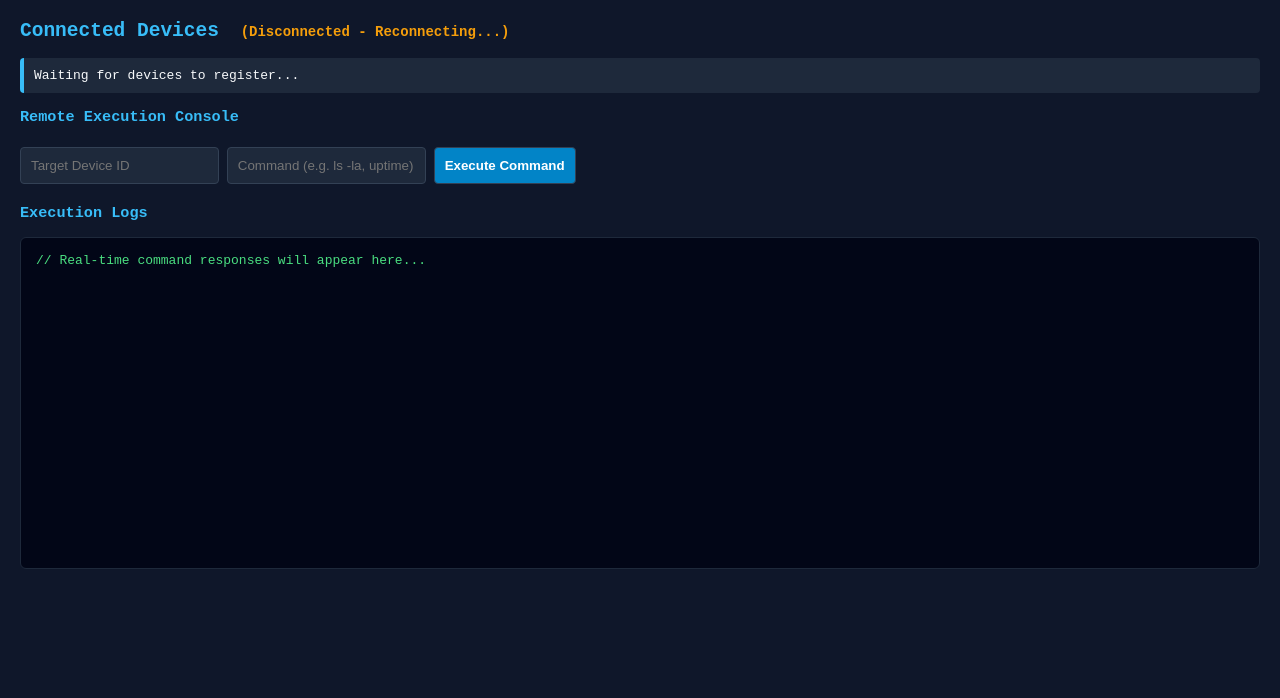
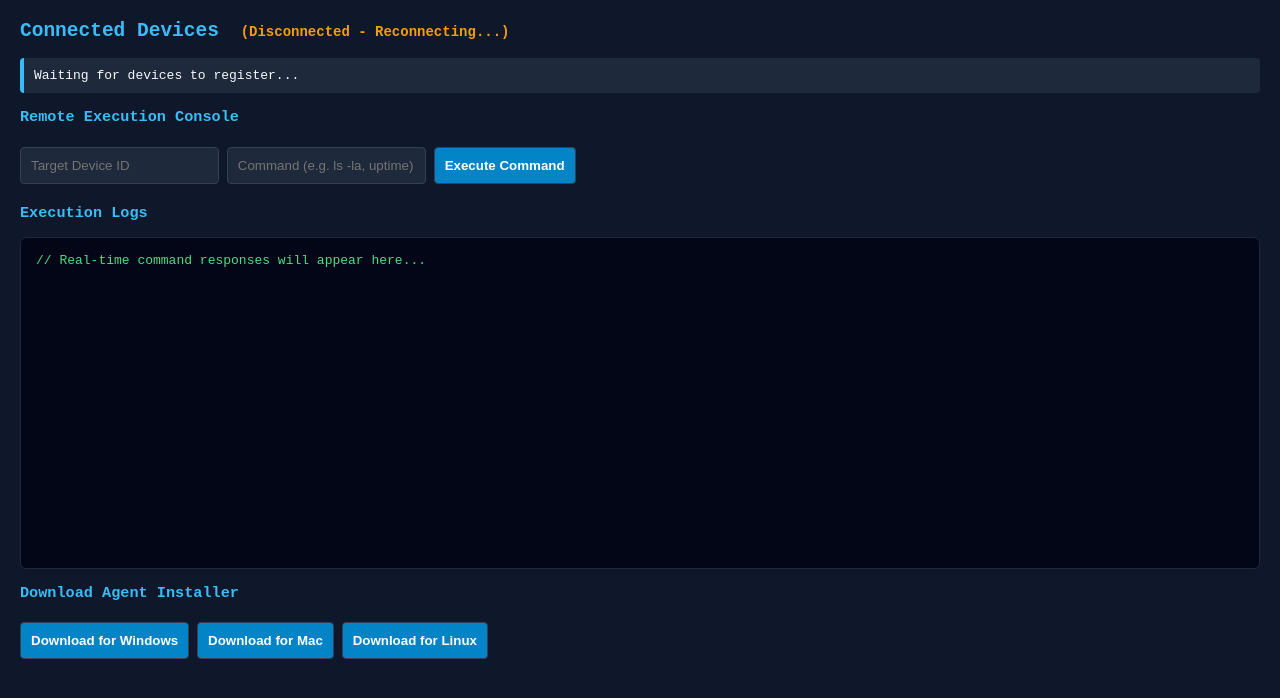
Before and after one commit to iconroom/device-network, a website: page public/index.html in a window 1280 px wide. Drawn offline with Linux system fonts and the light colour scheme.

Commit message:
Add download section for agent installers
Added download section for agent installers for Windows, Mac, and Linux.

```diff
--- a/public/index.html
+++ b/public/index.html
@@ -16,6 +16,8 @@
         #output { background: #020617; color: #4ade80; padding: 15px; border-radius: 6px; height: 300px; overflow-y: auto; border: 1px solid #1e293b; white-space: pre-wrap; }
         .status { font-size: 14px; margin-left: 10px; color: #f59e0b; }
         .online { color: #22c55e; }
+        .downloads { margin-bottom: 20px; }
+        .downloads a { text-decoration: none; }
     </style>
 </head>
 <body>
@@ -31,6 +33,13 @@
 
     <h3>Execution Logs</h3>
     <pre id="output">// Real-time command responses will appear here...</pre>
+
+    <div class="downloads">
+        <h3>Download Agent Installer</h3>
+        <a href="/downloads/AgentSetup-win.exe" download><button>Download for Windows</button></a>
+        <a href="/downloads/AgentSetup-macos" download><button>Download for Mac</button></a>
+        <a href="/downloads/AgentSetup-linux" download><button>Download for Linux</button></a>
+    </div>
 
     <script>
         let ws;
```
